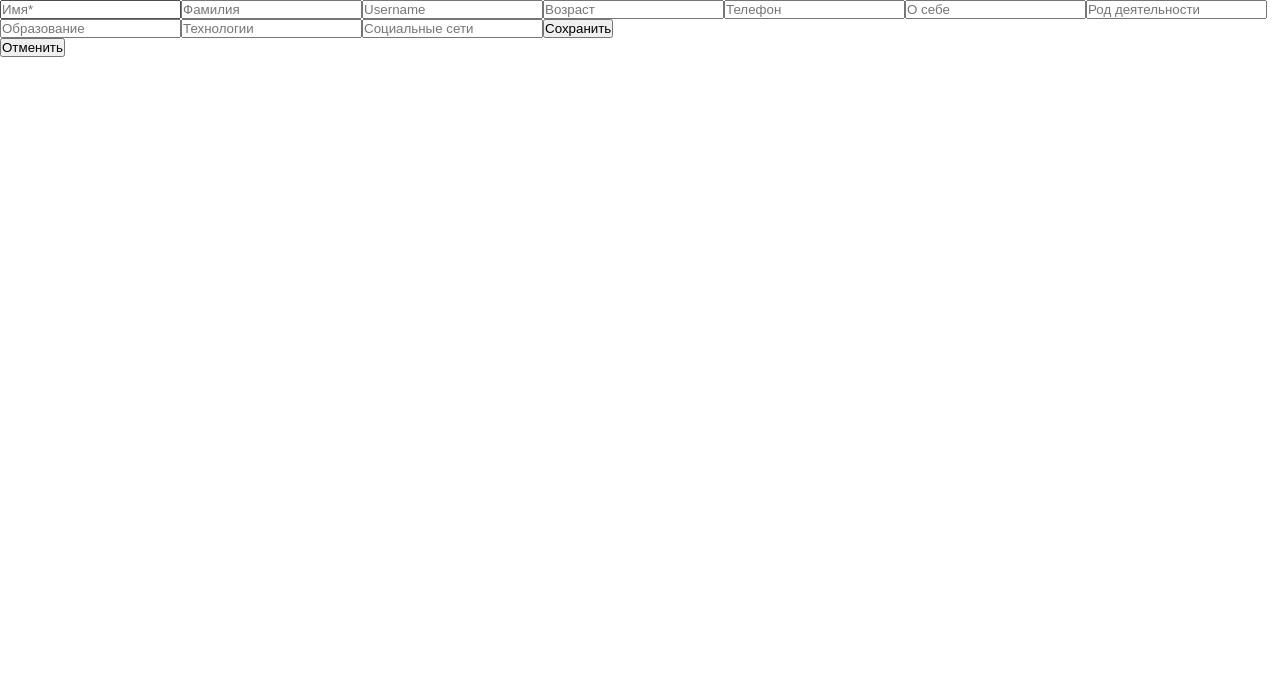
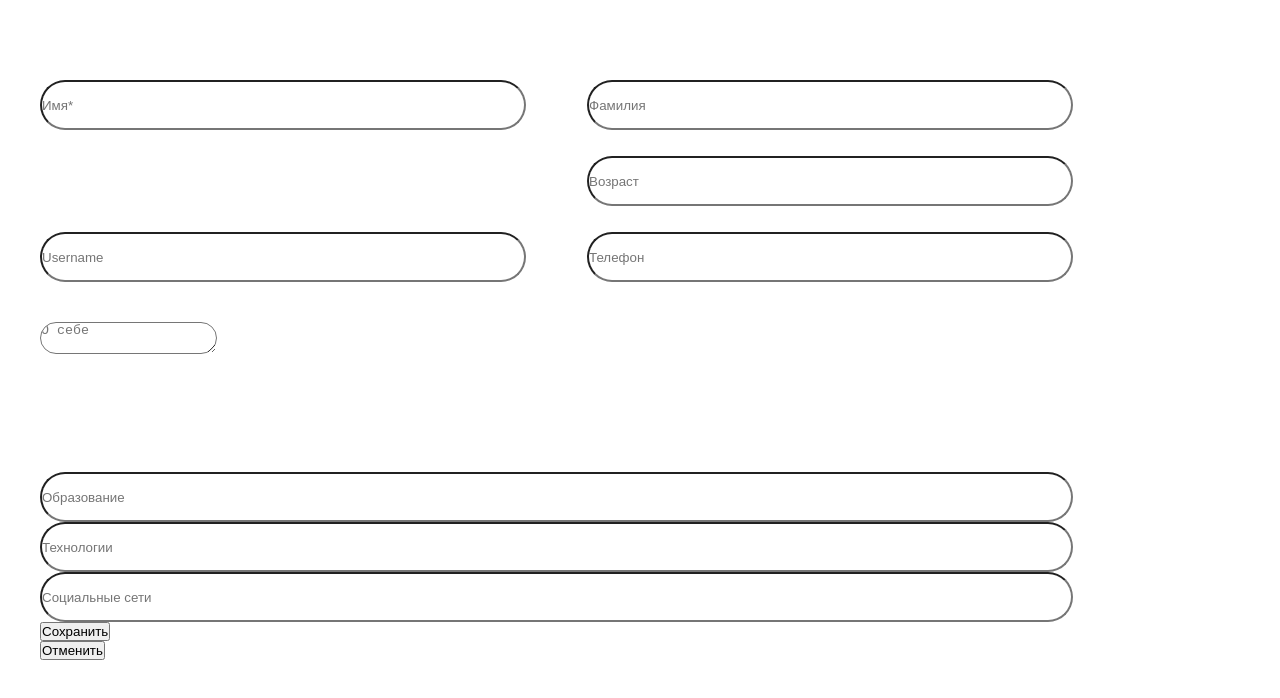
Before and after one commit to ellepheria/digital-portfolio-fj, a Vue app in the folder client/: page /1/edit in a window 1280 px wide. Shown: the top 698 px of the page. Built offline with nearby package versions, Linux system fonts and the light colour scheme.

Commit message:
fix of working with states

```diff
--- a/client/src/helpers/index.js
+++ b/client/src/helpers/index.js
@@ -7,7 +7,7 @@ export const setToken = (type = 'local', token, $http) => {
         localStorage.setItem('token', token);
     }
 
-    $http.defaults.headers.common['Authorization'] = `${token}`;
+    $http.defaults.headers.common['Authorization'] = `Bearer ${token}`;
 
     return token;
 };
@@ -23,7 +23,7 @@ export const getToken = ($http) => {
     const token = sessionStorage.getItem('token') || localStorage.getItem('token');
 
     if (token) {
-        $http.defaults.headers.common['Authorization'] = `${token}`;
+        $http.defaults.headers.common['Authorization'] = `Bearer ${token}`;
     }
 
     return token;
--- a/client/src/pages/AuthorizationPage/components/index.js
+++ b/client/src/pages/AuthorizationPage/components/index.js
@@ -19,8 +19,7 @@ export default {
             if (!data) {
                 return; //тут надо обрабатывать ошибки
             } else {
-              const profileData = this.$store.dispatch('profile/getCurrentProfileData', data.username);
-              await this.$store.dispatch('profile/editData', profileData);
+              this.$store.dispatch('profile/getCurrentProfileData', data.username);
             }
 
             return this.$router.push({ path: `/${data.username}/edit` });
--- a/client/src/pages/ProfileEditPage/components/ProfileEditPage.vue
+++ b/client/src/pages/ProfileEditPage/components/ProfileEditPage.vue
@@ -1,34 +1,44 @@
 <template>
 <div class="form-container">
   <form @submit.prevent @submit="saveNewProfileData">
+    <div class="first-container">
+      <div class="block">
         <input
             type="text"
             v-model="name"
-        placeholder="Имя*">
+            placeholder="Имя*"
+            required>
+
+        <input
+            type="text"
+            v-model="username"
+            placeholder="Username"
+            required>
+      </div>
+      <div class="block">
         <input
             type="text"
             v-model="surname"
             placeholder="Фамилия">
         <input
             type="text"
-        v-model="username"
-        placeholder="Username">
-    <input
-        type="text"
             v-model="age"
             placeholder="Возраст">
         <input
-        type="text"
-        v-model="phone"
+            type="tel"
+            v-model="phone_number"
             placeholder="Телефон">
-    <input
-        type="text"
+      </div>
+    </div>
+    <div class="second-container">
+      <textarea
+          class="about"
+          type="textarea"
           v-model="about"
           placeholder="О себе">
-    <input
-        type="text"
-        v-model="type_of_activity"
-        placeholder="Род деятельности">
+      </textarea>
+    </div>
+    <div class="third-container">
       <input
           type="text"
           v-model="education"
@@ -41,6 +51,7 @@
           type="text"
           v-model="social_networks"
           placeholder="Социальные сети">
+    </div>
     <button type="submit">Сохранить</button>
   </form>
   <button @click="getCurrentProfileData">Отменить</button>
--- a/client/src/pages/ProfileEditPage/components/index.js
+++ b/client/src/pages/ProfileEditPage/components/index.js
@@ -6,8 +6,7 @@ export default {
             surname: '',
             username: '',
             age: '',
-            type_of_activity: '',
-            phone: '',
+            phone_number: '',
             about: '',
             education: '',
             technologies: '',
@@ -25,7 +24,7 @@ export default {
             this.updateProfileData(data);
         },
         updateProfileData(data) {
-            for (let key in this.$data) {
+            for (let key in data) {
                 this[key] = data[key];
             }
         },
@@ -36,5 +35,9 @@ export default {
             }
             return data;
         }
+    },
+    mounted() {
+        const data = this.$store.getters['profile/getCurrentData'];
+        this.updateProfileData(data);
     }
 }
--- a/client/src/pages/ProfileEditPage/components/style.css
+++ b/client/src/pages/ProfileEditPage/components/style.css
@@ -0,0 +1,39 @@
+.form-container {
+    width: 1113px;
+    height: 770px;
+    padding: 40px;
+}
+
+input {
+    width: 100%;
+    border-radius: 80px;
+    height: 50px;
+}
+
+.first-container {
+    display: flex;
+    flex-direction: row;
+    width: 100%;
+    height: 282px;
+    justify-content: space-between;
+    padding-top: 40px;
+    padding-bottom: 40px;
+}
+
+.block {
+    width: 486px;
+    display: flex;
+    flex-direction: column;
+    justify-content: space-between;
+}
+
+.second-container {
+    width: 100%;
+    min-height: 150px;
+
+}
+
+.about {
+    height: 100%;
+    border-radius: 80px;
+}
--- a/client/src/pages/ProfilePage/components/ProfilePage.vue
+++ b/client/src/pages/ProfilePage/components/ProfilePage.vue
@@ -1,5 +1,6 @@
 <template>
 
+  <button @click="getData">Получить данные</button>
 </template>
 
 <script src="./index.js"></script>
--- a/client/src/pages/ProfilePage/components/index.js
+++ b/client/src/pages/ProfilePage/components/index.js
@@ -1,3 +1,25 @@
 export default {
-    name: "ProfilePage"
+    name: "ProfilePage",
+    data() {
+        return {
+            name: '',
+            surname: '',
+            username: 'test',
+            age: '',
+            type_of_activity: '',
+            phone: '',
+            about: '',
+            education: '',
+            technologies: '',
+            social_networks: '',
+        }
+    },
+    methods: {
+        async getData() {
+            const {data} = await this.$store.dispatch('profile/getCurrentProfileData', this.username);
+            for (let key in data) {
+                this.$data[key] = data[key];
+            }
+        }
+    }
 }
--- a/client/src/pages/RegistrationPage/components/index.js
+++ b/client/src/pages/RegistrationPage/components/index.js
@@ -25,10 +25,9 @@ export default {
                 return; //тут надо обрабатывать ошибки
             }
 
+            this.$store.dispatch('profile/clearProfileState');
+            this.$store.dispatch('profile/setLocalData', {username: this.username})
             return this.$router.push({ path: `/${username}/edit` });
         },
-        logout() {
-            this.$store.dispatch('auth/logout')
-        }
     },
 }
--- a/client/src/store/profile.js
+++ b/client/src/store/profile.js
@@ -9,8 +9,7 @@ export default {
             surname: '',
             username: '',
             age: '',
-            type_of_activity: '',
-            phone: '',
+            phone_number: '',
             about: '',
             education: '',
             technologies: '',
@@ -22,11 +21,19 @@ export default {
             const data = state.currentData;
             return data;
         },
+        getUsername(state) {
+            return state.currentData.username;
+        }
     },
     mutations: {
         ['UPDATE']: (state, newData) => {
             for (let key in newData) {
                 state.currentData[key] = newData[key];
+            }
+        },
+        ['CLEAR']: (state) => {
+            for (let key in state.currentData) {
+                state.currentData[key] = '';
             }
         }
     },
@@ -52,6 +59,12 @@ export default {
                 console.log(e);
             }
             return;
-        }
+        },
+        setLocalData({ commit }, data) {
+          commit('UPDATE', data);
+        },
+        clearProfileState({ commit }) {
+            commit('CLEAR');
+        },
     }
 }
```
Also changed, not shown: client/src/UI/Footer/index.js (added). Lines whose indentation alone changed are shown as unchanged.
